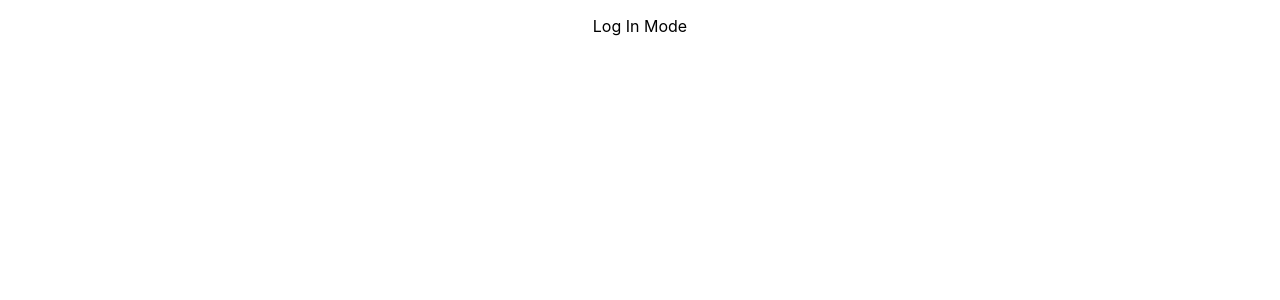
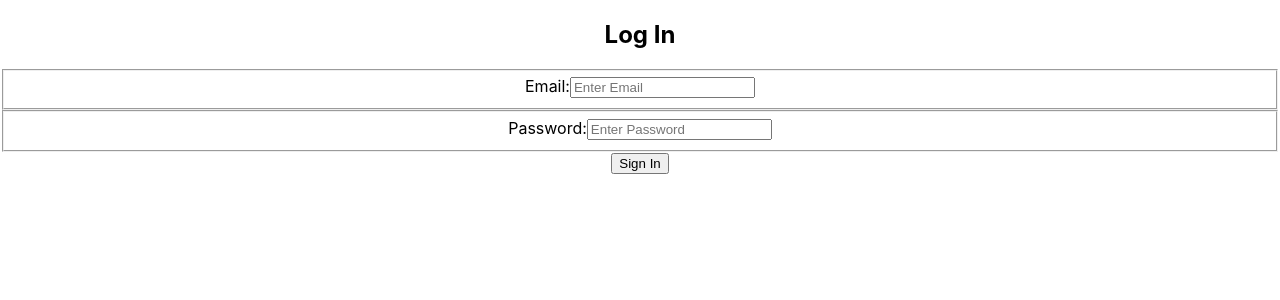
Before and after one commit to MattKeane/chat-react, a React (Create React App) app: page / in a window 1280 px wide. Shown: the top 300 px of the page. Built offline with nearby package versions, Linux system fonts and the light colour scheme.

Commit message:
created LogIn form

```diff
--- /dev/null
+++ b/src/components/LogIn.js
@@ -0,0 +1,35 @@
+import { useState } from 'react';
+
+export default function LogIn(props) {
+	const [email, setEmail] = useState('');
+	const [password, setPassword] = useState('');
+
+	return (
+		<form>
+		<h2>Log In</h2>
+			<fieldset>
+				<label htmlFor="email">Email:</label>
+				<input
+					type="email"
+					id="email"
+					name="email"
+					placeholder="Enter Email"
+					value={ email }
+					onChange={ e => setEmail(e.target.value) }
+				/>
+			</fieldset>
+			<fieldset>
+				<label htmlFor="password">Password:</label>
+				<input
+					type="password"
+					id="password"
+					name="password"
+					placeholder="Enter Password"
+					value={ password }
+					onChange={ e => setPassword(e.target.value) }
+				/>
+			</fieldset>
+			<button>Sign In</button>
+		</form>
+	)
+}
--- a/src/components/LogInRegister.js
+++ b/src/components/LogInRegister.js
@@ -1,4 +1,5 @@
 import React, { useState } from 'react';
+import LogIn from './LogIn';
 
 export default function LogInRegister(props) {
 	const [registerMode, setRegisterMode] = useState(false);
@@ -10,7 +11,7 @@ export default function LogInRegister(props) {
 				?
 				<p>Register Mode</p>
 				:
-				<p>Log In Mode</p>
+				<LogIn />
 			}
 		</React.Fragment>
 	)
```
Also changed, not shown: src/components/Register.js (added).
